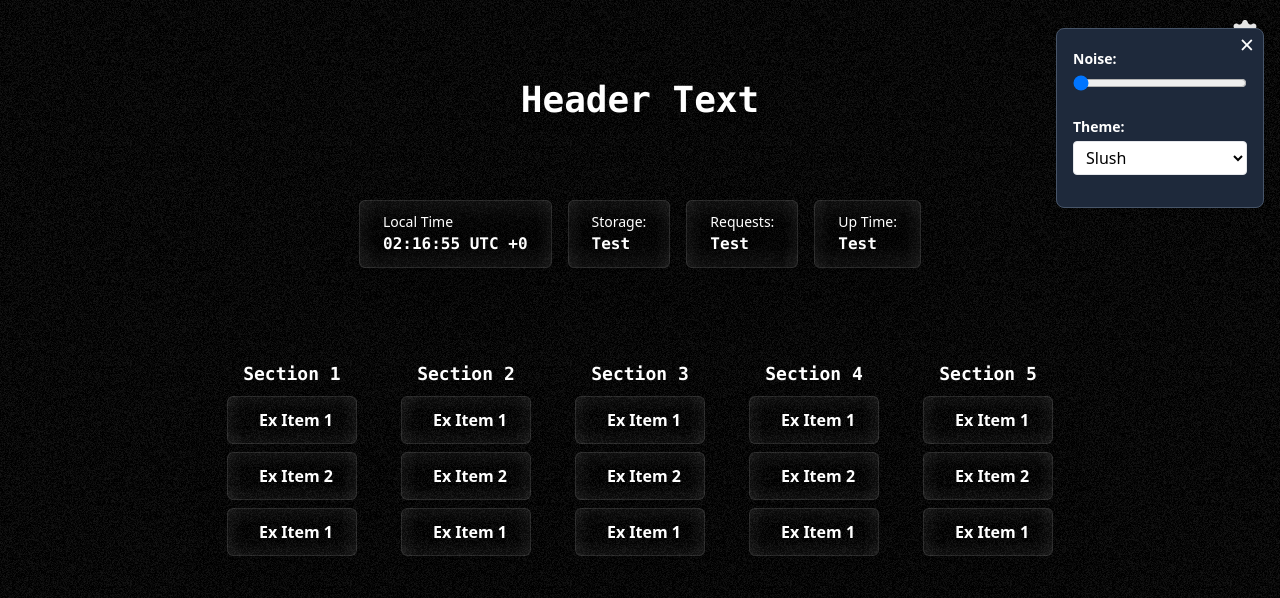
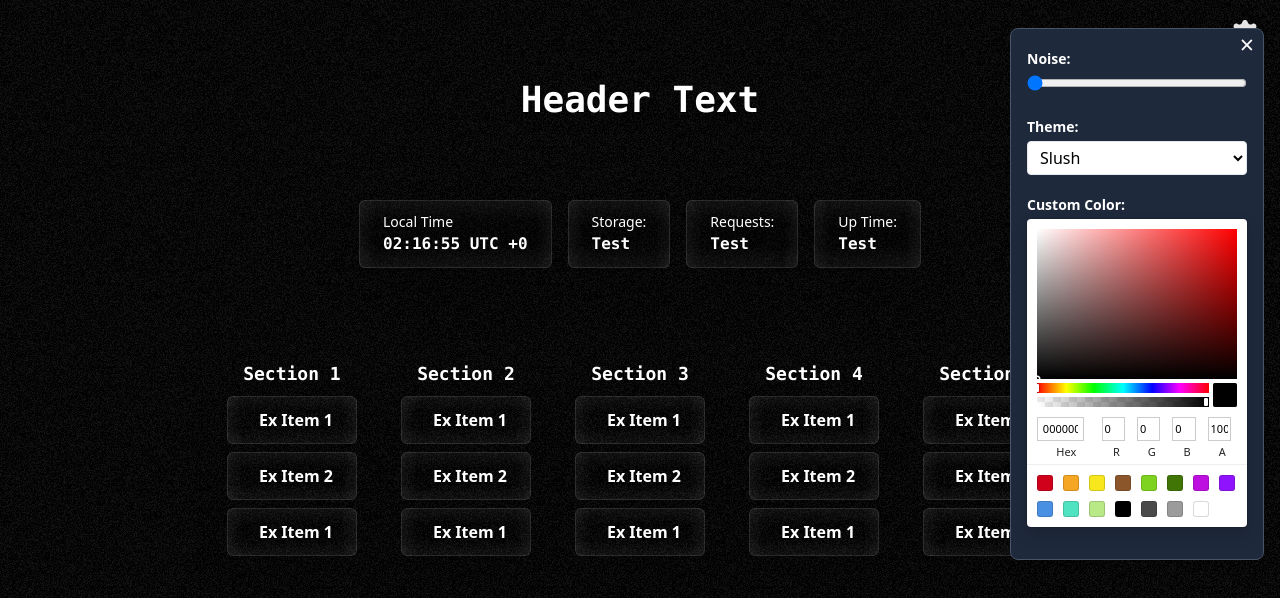
Before and after one commit to nullmaxwell/HomeHub, a Next.js app: page / in a window 1280 px wide. Both pictures are taken after a click on the button 1245 px from the left and 35 px from the top of the page. Shown: the top 598 px of the page. Built offline with nearby package versions, Linux system fonts and the light colour scheme.

Commit message:
Added color picker for custom colors

```diff
--- /dev/null
+++ b/app/components/ColorPicker.tsx
@@ -0,0 +1,48 @@
+'use strict'
+
+import React from 'react'
+import { Color, SketchPicker } from 'react-color'
+import setCustomBodyStyle from '../hooks/setCustomBodyStyle'
+
+class ColorPicker extends React.Component<{}, any> {
+
+    constructor(props: any) {
+        super(props);
+
+        // Define the default state or get the color from local storage
+        const storedColor = localStorage.getItem('customColor');
+        let R = localStorage.getItem('colorStateR');
+        let G = localStorage.getItem('colorStateG');
+        let B = localStorage.getItem('colorStateB');
+        let A = localStorage.getItem('colorStateA');
+
+        this.state = {
+            color: {r: R, g: G, b: B, a: A} ,
+        };
+    }
+
+    handleChange = (color: any) => {
+        this.setState({ color: color.rgb }, () => {
+          // Use the updated state after it has been set
+          const { color } = this.state;
+          localStorage.setItem('colorStateR', color.r);
+          localStorage.setItem('colorStateG', color.g);
+          localStorage.setItem('colorStateB', color.b);
+          localStorage.setItem('colorStateA', color.a);
+          localStorage.setItem('lastTypeModified', '1');
+          setCustomBodyStyle();
+        });
+        localStorage.setItem('customColor', color.hex);
+      };
+
+    render() {
+
+        return (
+            <div>
+                <SketchPicker color={this.state.color} onChange={this.handleChange} />
+            </div>
+        )
+    }
+}
+
+export default ColorPicker
--- a/app/components/Settings.tsx
+++ b/app/components/Settings.tsx
@@ -5,11 +5,13 @@ import { BsGearFill } from 'react-icons/bs'
 import { useEffect, useState } from 'react'
 import setBodyStyle from '../hooks/setBodyStyle';
 import { AnimatePresence, motion } from 'framer-motion';
+import ColorPicker from './ColorPicker';
 
 export default function Settings() {
     const [open, setOpen] = useState<boolean>();
     const [currentClassIndex, setCurrentClassIndex] = useState<number>(0);
     const [noiseValue, setNoiseValue] = useState<number>(0);
+    const [clockState, setClockState] = useState('default');
 
     useEffect(() => {
         // Retrieve the previous selection from local storage
@@ -33,10 +35,17 @@ export default function Settings() {
         }
     });
 
+    // const handleRadioChange = (e: any) => {
+    //     const newValue = e.target.value;
+    //     localStorage.setItem('clockFormat', newValue)
+    //     setClockState(newValue);
+    // };
+
 
     function handleDropdownChange(e: any) {
         const newIndex = parseInt(e.target.value);
         localStorage.setItem('selectedClassIndex', newIndex.toString())
+        localStorage.setItem('lastTypeModified', '0')
         setBodyStyle()
         setCurrentClassIndex(newIndex)
     }
@@ -62,7 +71,7 @@ export default function Settings() {
     }
 
     const Modal = () => (
-        <motion.div id="modal" className="fixed top-7 right-4 w-52 h-auto z-20 bg-slate-800 border border-slate-600 rounded-lg shadow-md"
+        <motion.div id="modal" className="fixed top-7 right-4 w-fit h-auto z-20 bg-slate-800 border border-slate-600 rounded-lg shadow-md"
             key="modal"
             initial={{ x: 400 }}
             animate={{ x: 0 }}
@@ -70,6 +79,7 @@ export default function Settings() {
             transition={{ duration: 0.1 }}>
             <div className="p-4">
                 <button className="close-button z-40" id="closeButton" onClick={() => open && setOpen(false)}>&times;</button>
+                {/* Noise Options */}
                 <div className="slider-container z-20 relative">
                     <p className="text-sm font-bold py-1 text-white">Noise:</p>
                     <input
@@ -82,6 +92,7 @@ export default function Settings() {
                         onChange={handleNoise}
                     />
                 </div>
+                {/* Theme Options */}
                 <div id="dropdownContainer" className="my-4 z-20 relative">
                     <p className="text-sm font-bold py-1 text-white">Theme:</p>
                     <select id="gradientDropdown"
@@ -93,6 +104,49 @@ export default function Settings() {
                         ))}
                     </select>
                 </div>
+                <div className='my-4 z-20 relative'>
+                    <p className="text-sm font-bold py-1 text-white">Custom Color:</p>
+                    <ColorPicker />
+                </div>
+
+                {/* Clock options
+                <div className="my-4 z-20 relative">
+                    <p className="text-sm font-bold py-1 text-white">Clock Format:</p>
+                    <div className="flex items-center mb-1">
+                        <input
+                            id="default-radio-1"
+                            type="radio"
+                            value="default"
+                            name="default-radio"
+                            checked={clockState === 'default'}
+                            onChange={handleRadioChange}
+                            className="w-4 h-4 text-blue-600 bg-gray-100 border-gray-300 dark:bg-gray-700 dark:border-gray-600"
+                        />
+                        <label
+                            htmlFor="default-radio-1"
+                            className="ml-2 text-sm font-medium text-gray-900 dark:text-gray-300"
+                        >
+                            Default radio
+                        </label>
+                    </div>
+                    <div className="flex items-center">
+                        <input
+                            id="default-radio-2"
+                            type="radio"
+                            value="checked"
+                            name="default-radio"
+                            checked={clockState === 'checked'}
+                            onChange={handleRadioChange}
+                            className="w-4 h-4 text-blue-600 bg-gray-100 border-gray-300 dark:bg-gray-700 dark:border-gray-600"
+                        />
+                        <label
+                            htmlFor="default-radio-2"
+                            className="ml-2 text-sm font-medium text-gray-900 dark:text-gray-300"
+                        >
+                            Checked state
+                        </label>
+                    </div>
+                </div> */}
             </div>
         </motion.div>
     )
--- /dev/null
+++ b/app/hooks/setCustomBodyStyle.ts
@@ -0,0 +1,15 @@
+export default function setCustomBodyStyle() {
+
+  const classListReqs = ' min-h-screen w-full my-0 mx-auto';
+  // Retrieve the previous selection from local storage
+  const storedColor = localStorage.getItem('customColor');
+
+  if (storedColor !== null) {
+    const currentColor = `${storedColor}`
+    // Set initial class for body element
+    const initialClass = classListReqs;
+    document.body.className = initialClass;
+    document.body.style.backgroundColor = currentColor;
+  }
+
+}
--- /dev/null
+++ b/app/hooks/setInitStyle.ts
@@ -0,0 +1,34 @@
+import classListArray from "../data/themes";
+
+
+export default function setInitStyle() {
+    const classListReqs = ' min-h-screen w-full my-0 mx-auto';
+
+    if (localStorage.getItem('lastTypeModified') === '1') {
+        // Retrieve the previous selection from local storage
+        const storedColor = localStorage.getItem('customColor');
+
+        if (storedColor !== null) {
+            const currentColor = `${storedColor}`
+            // Set initial class for body element
+            const initialClass = classListReqs;
+            document.body.className = initialClass;
+            document.body.style.backgroundColor = currentColor;
+        }
+    } else if (localStorage.getItem('lastTypeModified') === '0') {
+
+        let currentClassIndex;
+
+        // Retrieve the previous selection from local storage
+        const storedIndex = localStorage.getItem('selectedClassIndex');
+
+        if (storedIndex !== null) {
+            currentClassIndex = parseInt(storedIndex, 10);
+        } else {
+            currentClassIndex = 0; // Default value if no selection is stored
+        }
+        // Set initial class for body element
+        const initialClass = classListArray[currentClassIndex].class + classListReqs;
+        document.body.className = initialClass;
+    }
+}
--- a/app/layout.tsx
+++ b/app/layout.tsx
@@ -3,6 +3,7 @@ import './globals.css'
 import { useEffect } from 'react';
 import setBodyStyle from './hooks/setBodyStyle';
 import { AnimatePresence, motion } from 'framer-motion';
+import setInitStyle from './hooks/setInitStyle';
 
 export default function RootLayout({
   children,
@@ -11,7 +12,7 @@ export default function RootLayout({
 }) {
 
   useEffect(() => {
-    setBodyStyle()
+    setInitStyle()
   })
 
   return (
--- a/package.json
+++ b/package.json
@@ -11,12 +11,14 @@
   "dependencies": {
     "@types/node": "20.4.8",
     "@types/react": "18.2.18",
+    "@types/react-color": "^3.0.6",
     "@types/react-dom": "18.2.7",
     "autoprefixer": "10.4.14",
     "framer-motion": "^10.15.1",
     "next": "13.4.13",
     "postcss": "8.4.27",
     "react": "18.2.0",
+    "react-color": "^2.19.3",
     "react-dom": "18.2.0",
     "react-icons": "^4.10.1",
     "tailwindcss": "3.3.3",
```
Also changed, not shown: 1 other file (tests, documents, lock files or other folders).
